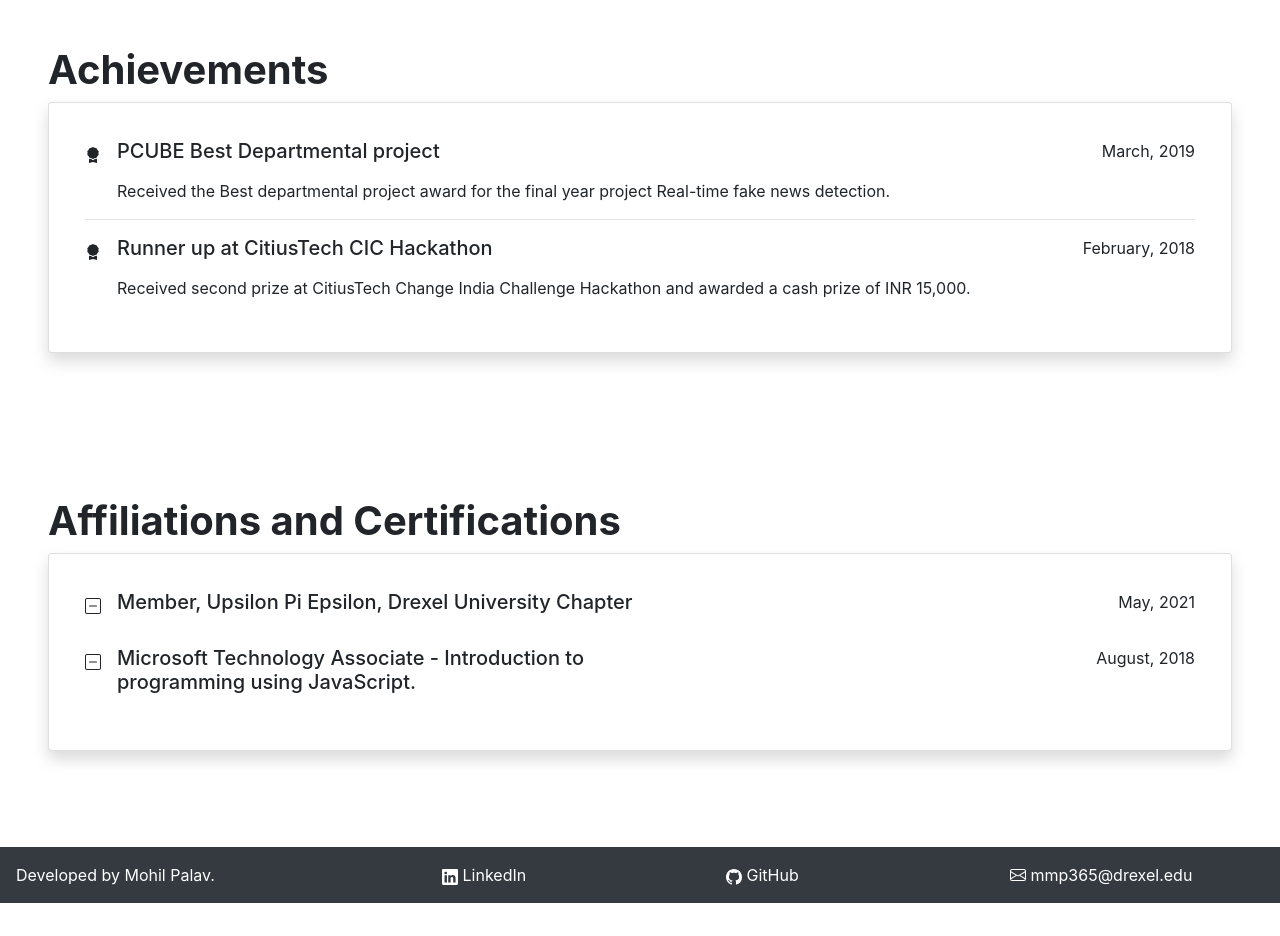
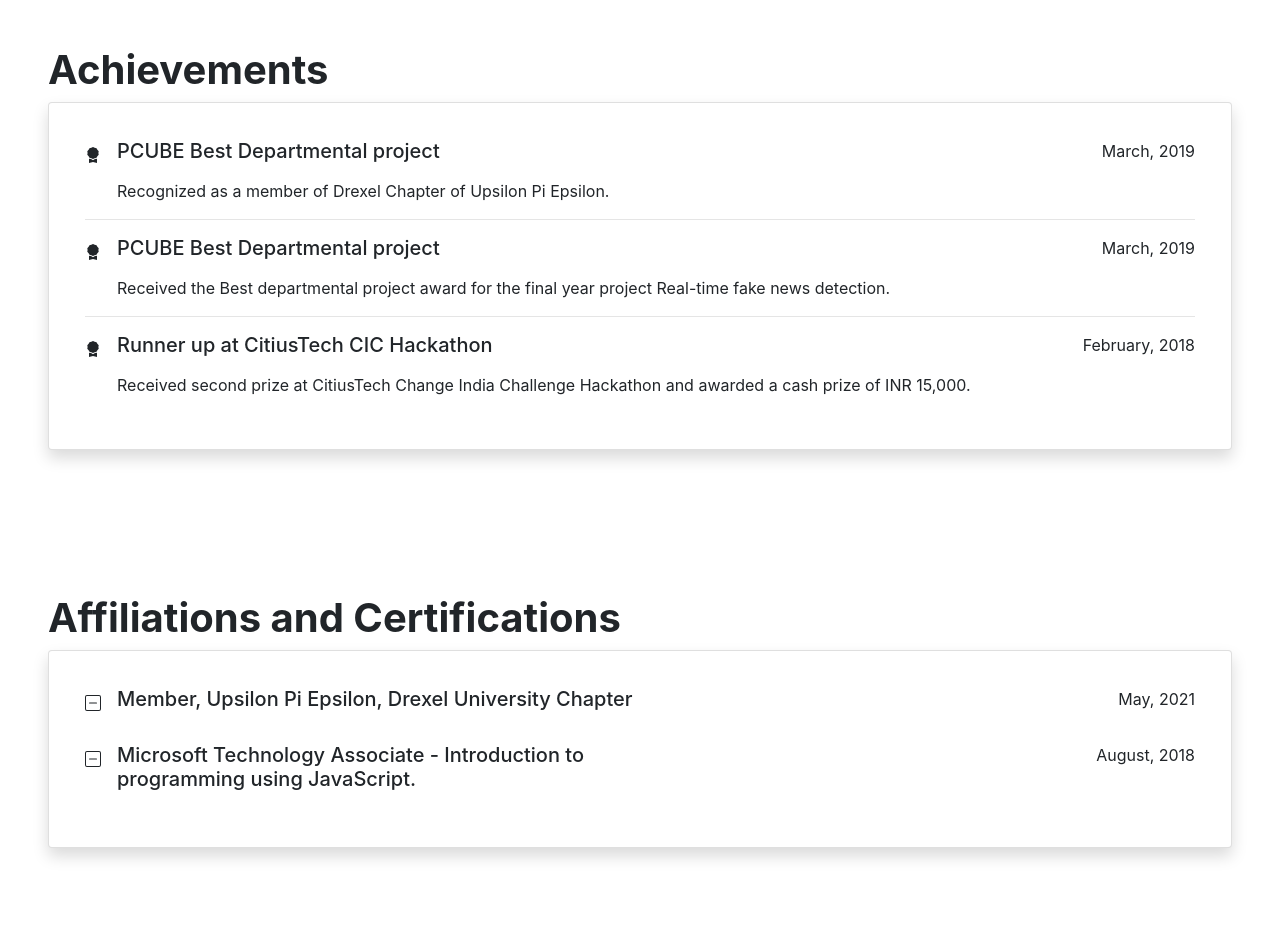
Before and after one commit to Mohilpalav/portfolio, a Vue app: page / in a window 1280 px wide. Shown: the part 6220-7156 px from the top of the page. Before the commit the page ends 7123 px from the top, so only its background shows below. Built offline with nearby package versions, Linux system fonts and the light colour scheme.

Commit message:
Update Achievements

```diff
--- a/src/components/Achievements.vue
+++ b/src/components/Achievements.vue
@@ -5,6 +5,27 @@
         <h1><b> Achievements </b></h1>
         <b-card v-onscroll class="shadow p-3 mb-5 bg-white rounded">
         <b-card-text>
+            <ul class="list-unstyled">
+                <b-media tag="li">
+                <template #aside>
+                    <b-icon class="mt-2" icon="award-fill"></b-icon>
+                </template>
+                <div class="row">
+                    <div class="col-sm">
+                       <h5 class="mt-0 mb-1">PCUBE Best Departmental project</h5>
+                    </div>
+                    <div class="col-sm">
+                    <p class="text-right">March, 2019</p>
+                    </div>
+                </div>
+
+                <p class="mb-0">
+                    Recognized as a member of Drexel Chapter of Upsilon Pi Epsilon.
+                </p>
+                </b-media>
+            </ul>
+            <hr>
+
             <ul class="list-unstyled">
                 <b-media tag="li">
                 <template #aside>
```
